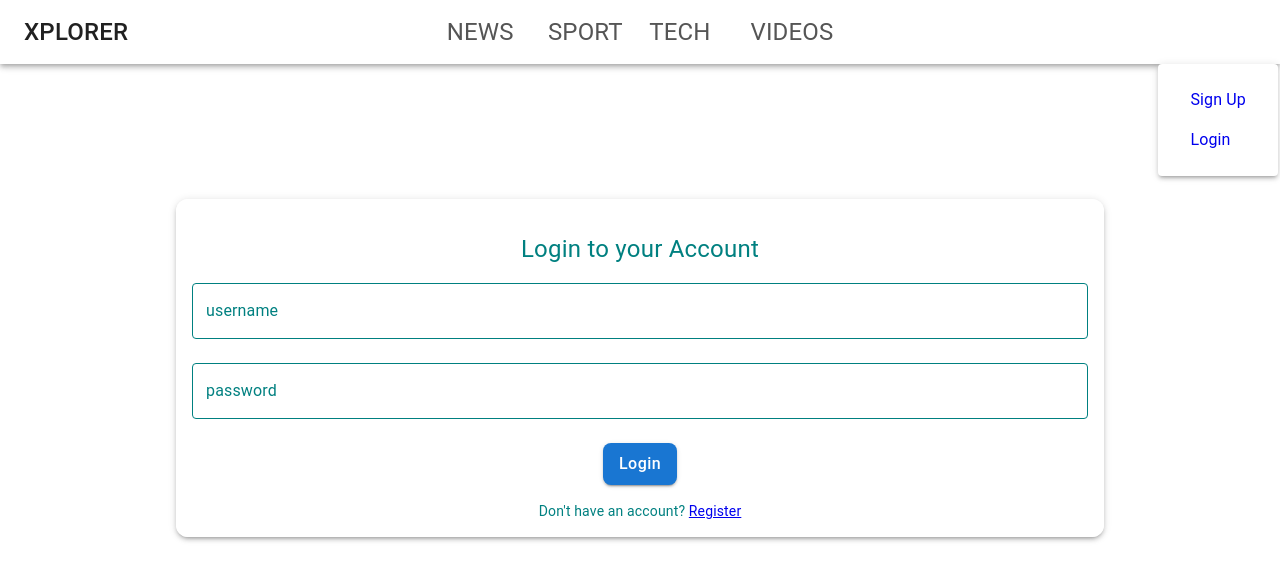
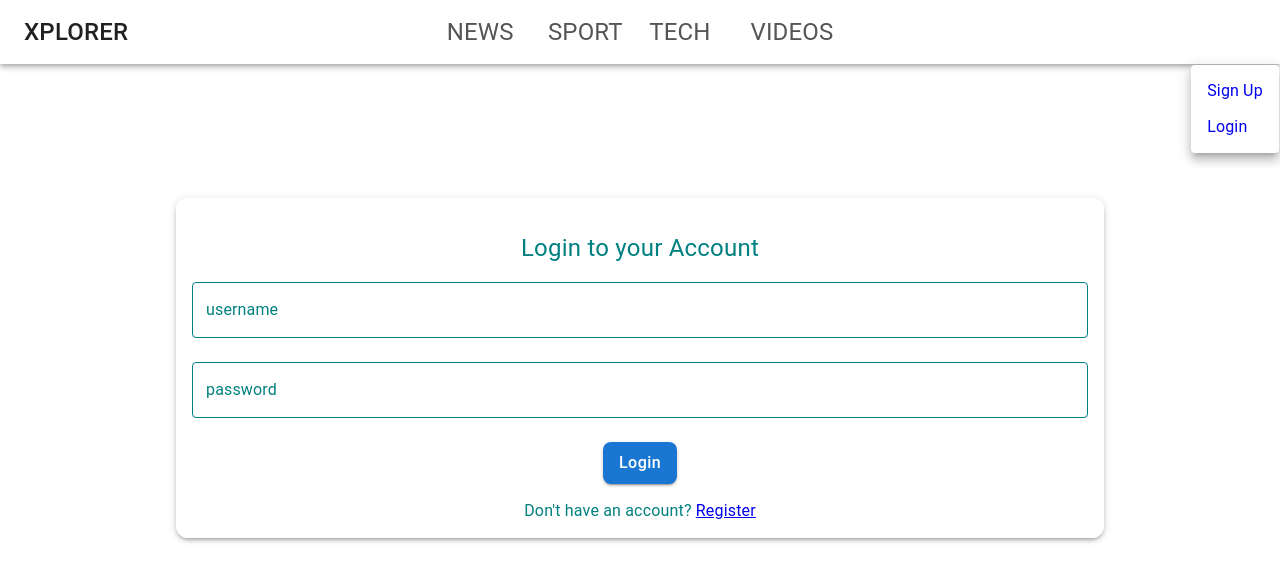
Before and after one commit to efelivet/Blogsite, a React (Create React App) app in the folder site-app/: page /login in a window 1280 px wide. Both pictures are taken after a click on the button 1236 px from the left and 32 px from the top of the page. Shown: the top 582 px of the page. Built offline with nearby package versions, Linux system fonts and the light colour scheme; no server answers; some icons are missing.

Commit message:
fix menu toggling

```diff
--- a/site-app/src/Login.js
+++ b/site-app/src/Login.js
@@ -161,7 +161,7 @@ import {useAuth} from './AuthContext';
 </Button>
 
    </Box>
-   <Typography variant='body2' align='center' sx={{mt:2,color:"teal"}}>
+   <Typography variant='body2' align='center' sx={{mt:2,color:"teal",fontSize:"1rem"}}>
     Don't have an account?{" "}
     <Link to="/register">Register</Link>
    </Typography>
--- a/site-app/src/NavbarMenu.js
+++ b/site-app/src/NavbarMenu.js
@@ -1,5 +1,5 @@
 
-import React, { useState, useRef } from "react";
+import React from "react";
  import './App.css'
 import { AppBar, Toolbar, IconButton, Typography, } from "@mui/material";
 import MenuIcon from "@mui/icons-material/Menu";
@@ -7,25 +7,25 @@ import Brightness4Icon from "@mui/icons-material/Brightness4";
 import Brightness7Icon from "@mui/icons-material/Brightness7";
 import {NavLink ,Outlet} from 'react-router-dom';
 import {Box} from "@mui/material";
-import ClickAwayListener from '@mui/material/ClickAwayListener';
+import MenuItem from '@mui/material/MenuItem';
+import Menu from '@mui/material/Menu';
 
 export default function NavbarMenu({ toggleTheme, mode }) {
 
 
-   const [menuOpen, setMenuOpen] = useState(false);
-
-  const menuRef = useRef(null);
 
 
 
-const handleMenuToggle = (e) => {
-    // Prevent this click from being seen by ClickAwayListener right away
-    e.stopPropagation();
-    setMenuOpen((current) => !current);
+  const [anchorEl, setAnchorEl] = React.useState(null);
+
+
+  const handleMenu = (event) => {
+    setAnchorEl(event.currentTarget);
   };
 
-  const handleClickAway = () => {
-    setMenuOpen(false);
+
+   const handleClose = () => {
+    setAnchorEl(null);
   };
 
 const navItems = [
@@ -69,39 +69,44 @@ return (
     <IconButton color="inherit" onClick={toggleTheme}>
       {mode === "light" ? <Brightness4Icon sx={{size:{xs:"small",md:"large"}}}/> : <Brightness7Icon sx={{size:{xs:"small",md:"large"}}}/>}
     </IconButton>
-    <IconButton edge="start" color="inherit" onClick={handleMenuToggle} sx={{marginLeft:{xs:1,md:2}}} >
-      <MenuIcon sx={{size:{xs:"small",md:"large"}}}/>
-    </IconButton>
+
+            <div>
+              <IconButton
+                size="large"
+                aria-label="account of current user"
+                aria-controls="menu-appbar"
+                aria-haspopup="true"
+                onClick={handleMenu}
+                color="inherit"
+              >
+                <MenuIcon />
+              </IconButton>
+              <Menu
+                id="menu-appbar"
+                anchorEl={anchorEl}
+                anchorOrigin={{
+                  vertical: 'bottom',
+                  horizontal: 'right',
+                }}
+                keepMounted
+                transformOrigin={{
+                  vertical: 'top',
+                  horizontal: 'right',
+                }}
+                open={Boolean(anchorEl)}
+                onClose={handleClose}
+                sx={{ mt:{xs:0.5,md:0.9},ml:{xs:1.8,md:2.9} }}
+              >
+                <MenuItem onClick={handleClose}><NavLink to ="/register" style={{textDecoration:"none"}}>Sign Up</NavLink></MenuItem>
+                <MenuItem onClick={handleClose}><NavLink to ="/login" style={{textDecoration:"none"}}>Login</NavLink></MenuItem>
+              </Menu>
+            </div>
+
 
   </Box>
 
 </Toolbar>
 </AppBar>
-{menuOpen && (
-  <ClickAwayListener onClickAway={handleClickAway}>
-        <Box  ref={menuRef}
-          sx={{
-
-            position: "fixed",
-            top: 64,
-            right: 2,
-            bgcolor: "background.paper",
-            color: "text.primary",
-            p: 2,
-            borderRadius: 1,
-            boxShadow: 3,
-            zIndex: 1200,
-          }}
-        >
-          <NavLink to="/register" style={{ textDecoration: "none" }}>
-            <Box sx={{ py: 1, px: 2 }}>Sign Up</Box>
-          </NavLink>
-          <NavLink to="/login" style={{ textDecoration: "none" }}>
-            <Box sx={{ py: 1, px: 2 }}>Login</Box>
-          </NavLink>
-        </Box>
-        </ClickAwayListener>
-      )}
 
 
 
--- a/site-app/src/Register.js
+++ b/site-app/src/Register.js
@@ -144,7 +144,7 @@
 </Button>
 
 
-       <Typography variant ="body2" sx={{color:"teal"}}>
+       <Typography variant ="body2" sx={{color:"teal",fontSize:"1rem"}}>
          Already have an account?{" "}
          <Link to="/login" style={{color:"#2e7d32",textDecoration:"none"}}>
          Login
```
